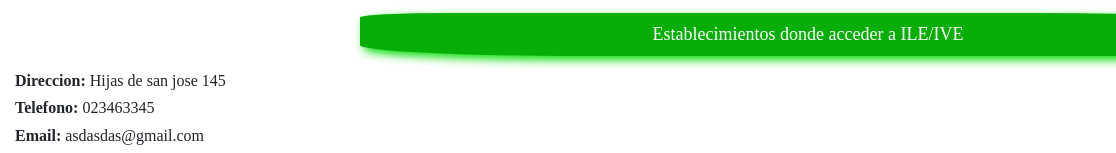
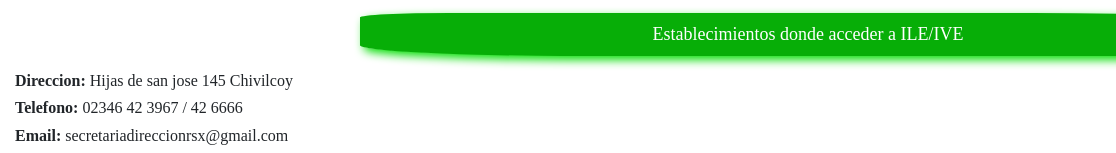
Before and after one commit to GRAVEDDIGER/desafiocoderrevisado, a website: page html/aborto.html in a window 1280 px wide. Shown: the part 1223-1376 px from the top of the page, 0-1116 px from the left. Drawn offline with nearby package versions, Linux system fonts and the light colour scheme; a web font is replaced by a local one.

Commit message:
arreglados datos del footer

```diff
--- a/html/aborto.html
+++ b/html/aborto.html
@@ -143,9 +143,9 @@
 
   <footer>
     <div class="footerIzq">
-      <h4><strong>Direccion:</strong> Hijas de san jose 145</h4>
-      <h4><strong>Telefono:</strong> 023463345</h4>
-      <h4><strong>Email:</strong> asdasdas@gmail.com</h4>
+      <h4><strong>Direccion:</strong> Hijas de san jose 145 Chivilcoy</h4>
+      <h4><strong>Telefono:</strong> 02346 42 3967 / 42 6666</h4>
+      <h4><strong>Email:</strong> secretariadireccionrsx@gmail.com</h4>
     </div>
     <div class="footerDer">
       <img src="../images/face.8c548ef4.png" class="iconos" alt="Facebook">
```
Also changed, not shown: html/dbt.html (+3 -3 lines), html/hosp.html (+3 -3 lines), html/intra.html (+3 -3 lines), html/smental.html (+3 -3 lines), index.html (+3 -3 lines).
